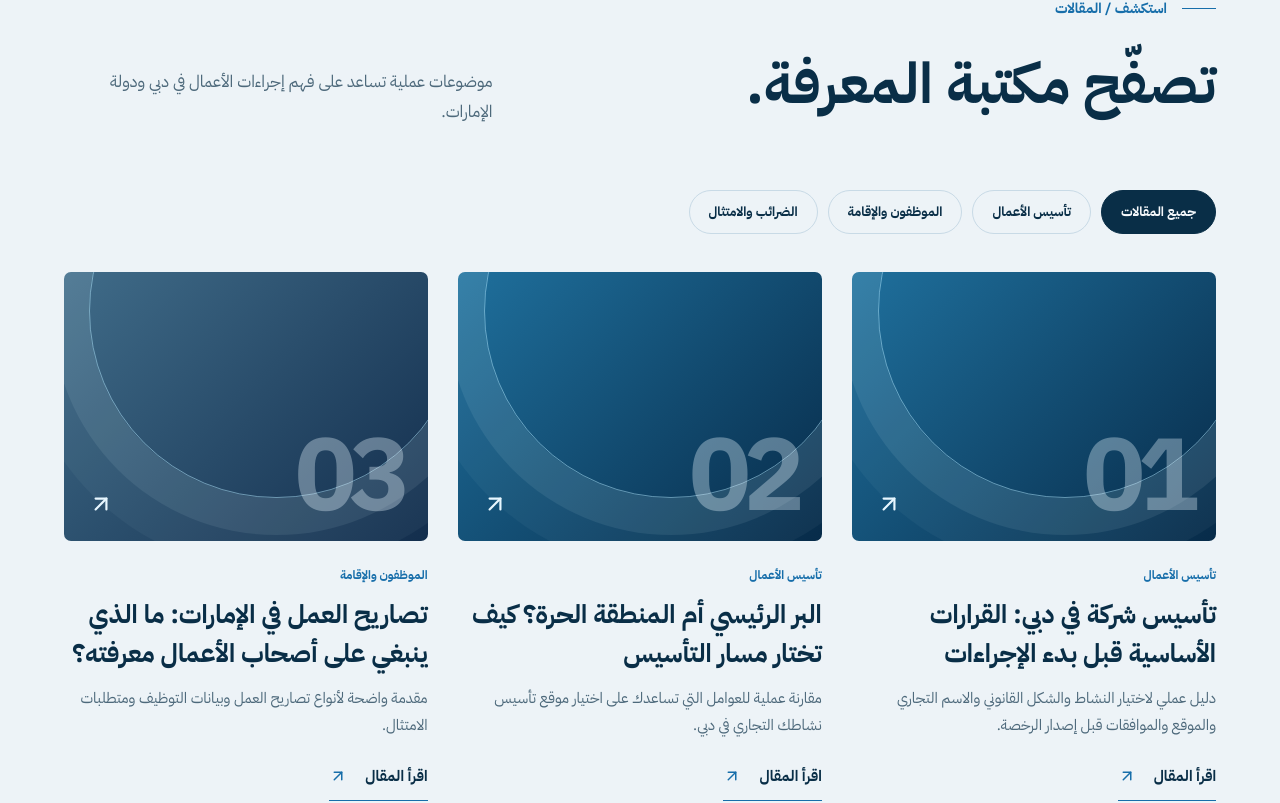
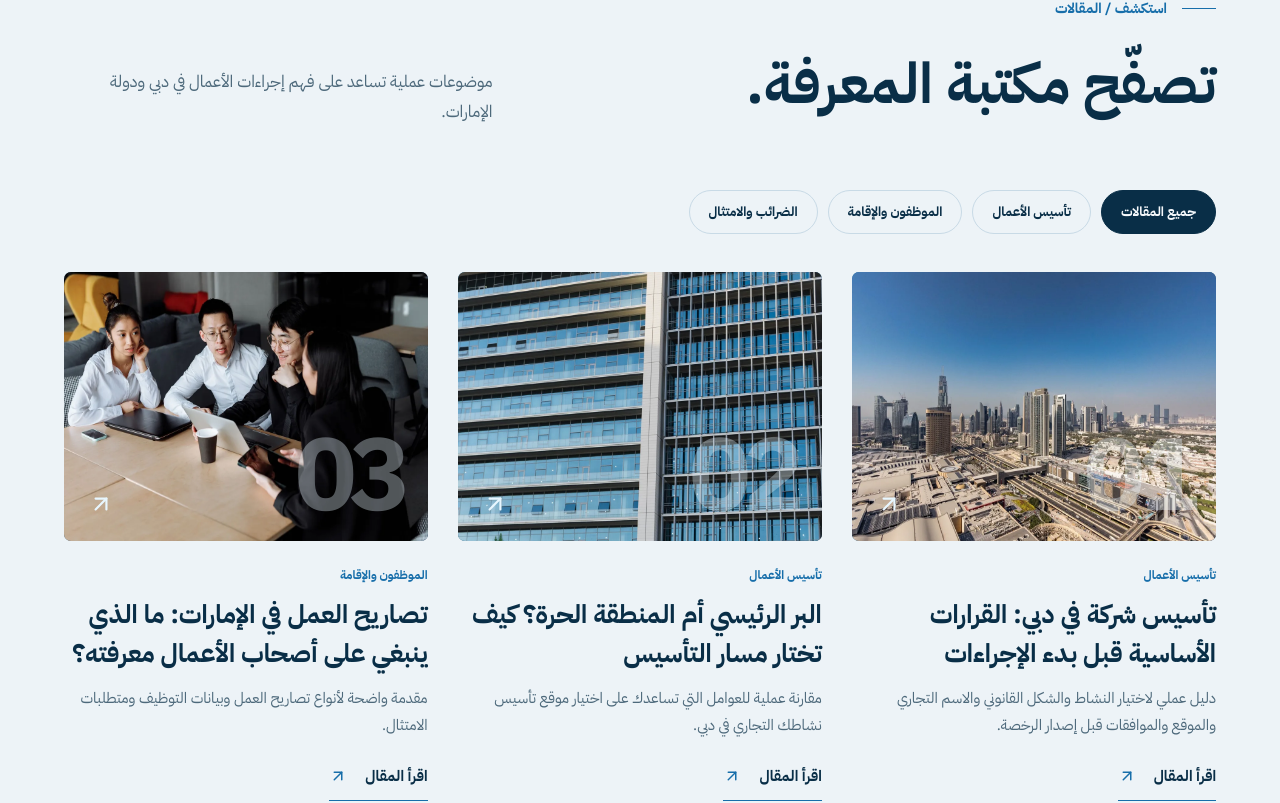
Before and after one commit to Bashar-alJabi/inbs-website, a Next.js app: page /ar/insights in a window 1280 px wide. Shown: the part 1697-2500 px from the top of the page. Built offline with nearby package versions, Linux system fonts and the light colour scheme; no server answers.

Commit message:
feat(insights): display replaceable local WebP article photography

```diff
--- a/src/components/insights/insight-card.tsx
+++ b/src/components/insights/insight-card.tsx
@@ -1,4 +1,5 @@
 import Link from 'next/link';
+import Image from 'next/image';
 import { ArrowUpRight } from 'lucide-react';
 import { insightArticles, type InsightArticle } from '@/content/insights';
 import { insightsPageContent } from '@/content/insights-page';
@@ -8,7 +9,8 @@ export function InsightCard({article,locale}:{article:InsightArticle;locale:Loca
  const number=String(insightArticles.indexOf(article)+1).padStart(2,'0');
  return <article className="inbs-insights-card">
    <Link className={`inbs-insights-card-art inbs-insights-art--${article.category}`} href={`/${locale}/insights/${article.slug}`} aria-label={t.title}>
-     <span className="inbs-insights-card-orbit" aria-hidden="true"/><span className="inbs-insights-card-index" aria-hidden="true">{number}</span>
+     <Image src={`/images/insights/${article.slug}.webp`} alt={t.title} fill sizes="(max-width: 600px) 100vw, (max-width: 950px) 50vw, 33vw" />
+     <span className="inbs-insights-card-index" aria-hidden="true">{number}</span>
      <ArrowUpRight size={26} aria-hidden="true"/>
    </Link>
    <div className="inbs-insights-card-content"><span className="inbs-insights-meta">{t.categoryLabel}</span>
```
